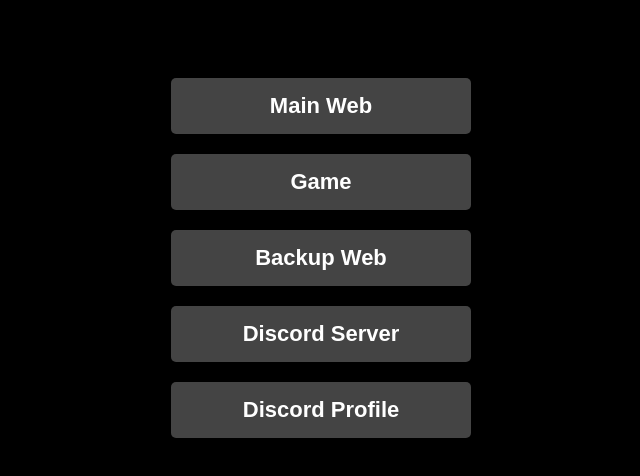
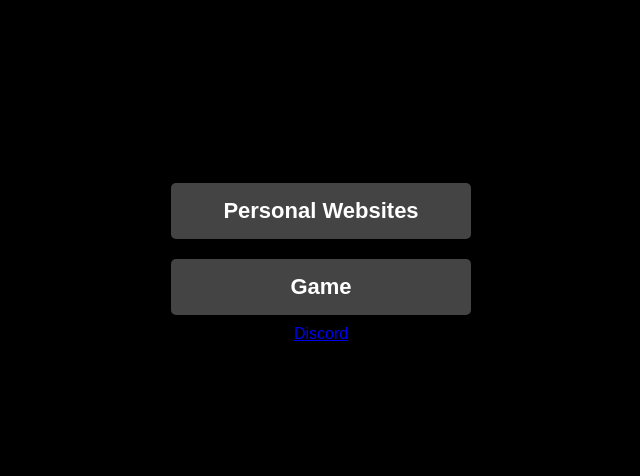
Before and after one commit to iksmfu/wwad, a plain HTML site: page web.html in a window 1280 px wide. Shown: the part 142-618 px from the top of the page, without its empty margins (319-959 px from the left). Drawn offline with Linux system fonts and the light colour scheme.

Commit message:
Update web.html

```diff
--- a/web.html
+++ b/web.html
@@ -7,7 +7,7 @@
     <meta property="og:description" content="iksm.websites">
     <meta property="og:url" content="https://iksm.lol/web">
     <meta property="og:image" content="https://iksm.lol/web">
-    <meta property="og:image:alt" content="Desync Hub Logo">
+    <meta property="og:image:alt" content="iksm.lol">
     <meta name="twitter:card" content="summary_large_image">
     <meta name="twitter:image" content="https://iksm.lol/webo">
     <meta property="og:site_name" content="iksm.lol/web">
@@ -96,11 +96,9 @@
         <span>iksm Webs</span>
     </div>
     <div class="buttons-container">
-        <a href="https://iksm.lol" class="btn btnO">Main Web</a>
+        <a href="https://iksm.lol/websites" class="btn btnO">Personal Websites</a>
         <a href="http://iksm.lol/tower" class="btn btnO">Game</a>
-        <a href="https://iksm.site" class="btn btnO">Backup Web</a>
-        <a href="https://discord.gg/ybmksUxmyq" class="btn btnO">Discord Server</a>
-        <a href="https://discord.com/users/1184009692545028100" class="btn btnO">Discord Profile</a>
+        <a href="https://iksm.lol/discord class="btn btnO">Discord</a>
     </div>
 </body>
 </html>
```
